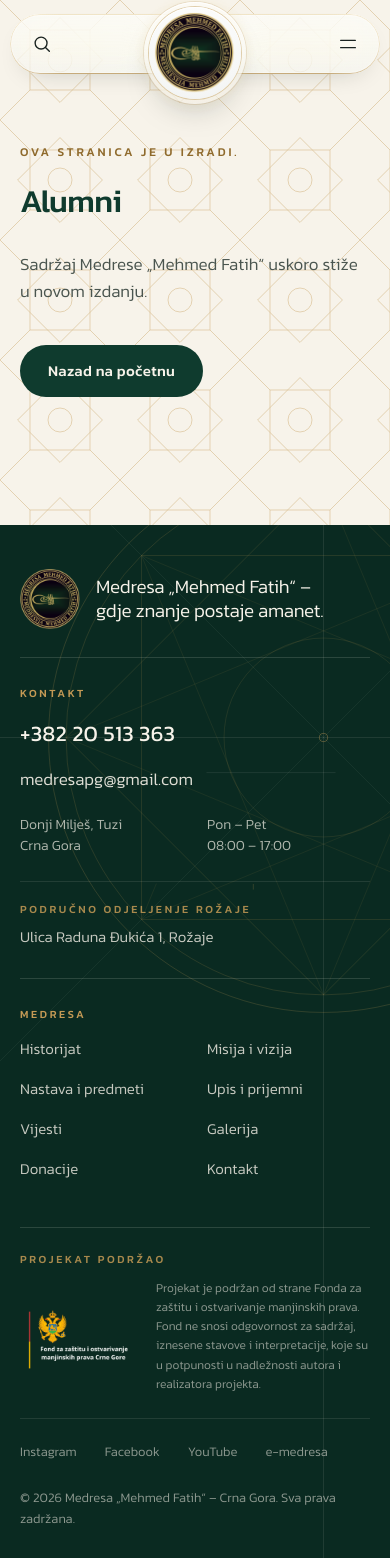
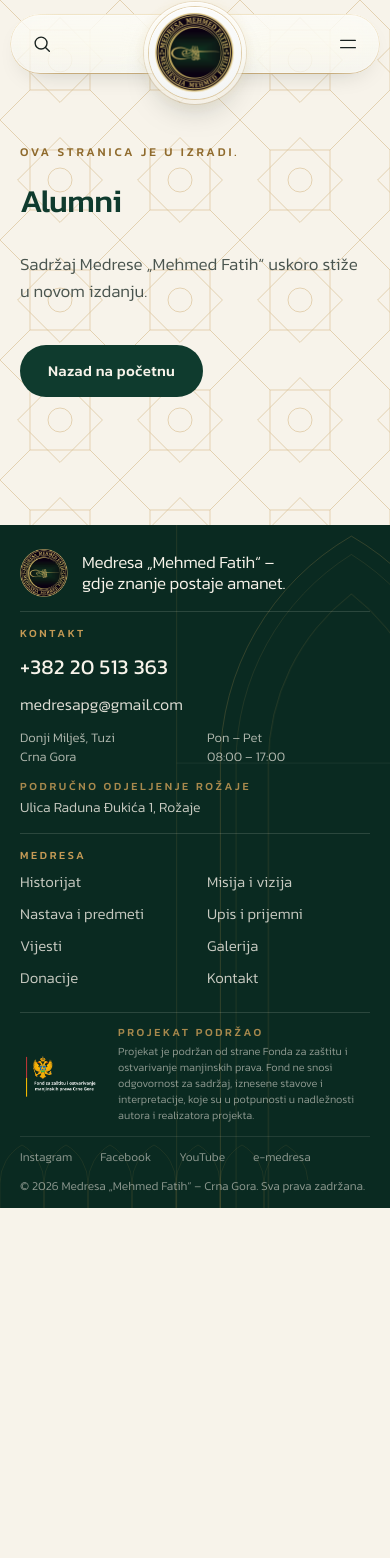
Before and after one commit to mfatih2025-dot/medresa-me, a Next.js app: page /alumni in a window 390 px wide. After the commit the page ends 1208 px from the top, so only its background shows below. Built offline with nearby package versions, Linux system fonts and the light colour scheme.

Commit message:
Footer: Islamic mihrab line art, compact mobile layout, linked Fund acknowledgement
Co-Authored-By: Claude Opus 5.5 <noreply@anthropic.com>
Claude-Session: https://claude.ai/code/session_01RNVon7CYRkTw2cpc2y3zih

```diff
--- a/src/app/globals.css
+++ b/src/app/globals.css
@@ -670,21 +670,12 @@ dialog::backdrop {
   display: none;
 }
 
-/* ---------- Footer: the construction drawing (see FooterLines.tsx) ---------- */
+/* ---------- Footer: the mihrab drawing (see FooterLines.tsx) ---------- */
 /* Strokes start undrawn only where script can draw them; reduced motion shows all at rest. */
 @media (scripting: enabled) and (prefers-reduced-motion: no-preference) {
   .fl-line {
     stroke-dasharray: 1 1;
     stroke-dashoffset: 1;
-  }
-  .fl-mark,
-  .fl-turn {
-    opacity: 0;
-  }
-  .fl-mark {
-    scale: 0.4;
-    transform-origin: 50% 50%;
-    transform-box: fill-box;
   }
   /* The footer's own hairlines draw in from the left as part of the sequence. */
   .fl-rule {
@@ -695,30 +686,21 @@ dialog::backdrop {
     stroke-dashoffset: 0;
     transition: stroke-dashoffset var(--d) cubic-bezier(0.65, 0, 0.35, 1) var(--t);
   }
-  [data-drawn] .fl-mark {
-    opacity: 1;
-    scale: 1;
-    transition:
-      opacity var(--d) ease-out var(--t),
-      scale var(--d) var(--ease-out-expo) var(--t);
-  }
   [data-drawn] .fl-rule {
     scale: 1 1;
     transition: scale 1.4s cubic-bezier(0.65, 0, 0.35, 1) var(--t, 0.3s);
   }
-  [data-drawn] .fl-turn {
-    opacity: 1;
-    transition: opacity 2.4s ease-out 6.4s;
-    animation: fl-turn 240s linear infinite;
+  /* After the drawing: the niche alone breathes, slowly, while on screen. */
+  [data-drawn] .fl-breathe {
+    animation: fl-breathe 7s ease-in-out 6.5s infinite alternate;
     animation-play-state: paused;
-    will-change: transform;
   }
-  [data-drawn][data-live] .fl-turn {
+  [data-drawn][data-live] .fl-breathe {
     animation-play-state: running;
   }
 }
-@keyframes fl-turn {
+@keyframes fl-breathe {
   to {
-    rotate: 360deg;
+    opacity: 0.45;
   }
 }
--- a/src/components/layout/Footer.tsx
+++ b/src/components/layout/Footer.tsx
@@ -28,7 +28,7 @@ function Links({ items, extra, className = "" }: { items: readonly Ext[]; extra?
             href={s.href}
             target="_blank"
             rel="noopener noreferrer"
-            className="inline-flex min-h-11 items-center px-1 transition-colors duration-200 hover:text-ivory"
+            className="inline-flex min-h-9 items-center px-1 transition-colors md:min-h-11 duration-200 hover:text-ivory"
           >
             <span className="link-u">{s.label}</span>
           </a>
@@ -42,7 +42,7 @@ const eyebrow = "eyebrow text-[0.6875rem] text-gold md:text-xs";
 
 /**
  * The closing composition: identity, contact and a short index over a fragment
- * of a large construction drawing; below, the Fund's acknowledgement and the
+ * of a large mihrab drawing; below, the Fund's acknowledgement and the
  * legal line. Phones: one compact column ruled by hairlines. Tablet: identity
  * across, contact and index side by side. Desktop: a 12-column editorial grid
  * (5 · 4 · 3) whose lower band continues the same columns.
@@ -58,19 +58,19 @@ export function Footer({ dict }: { dict: Dictionary }) {
     <footer className="relative isolate overflow-clip bg-green-deep text-ivory">
       <FooterLines />
 
-      <div className="wrap relative pb-5 pt-11 md:pb-6 md:pt-16 lg:pt-20 xl:pt-24">
-        <div className="grid gap-y-7 md:grid-cols-2 md:gap-x-10 md:gap-y-10 lg:grid-cols-12 lg:gap-x-12">
+      <div className="wrap relative pb-1.5 pt-6 md:pb-6 md:pt-16 lg:pt-20 xl:pt-24">
+        <div className="grid gap-y-3.5 md:grid-cols-2 md:gap-x-10 md:gap-y-10 lg:grid-cols-12 lg:gap-x-12">
           {/* Identity */}
-          <div className="flex items-center gap-4 md:col-span-2 md:gap-6 lg:col-span-4 lg:block">
+          <div className="flex items-center gap-3.5 md:col-span-2 md:gap-6 lg:col-span-4 lg:block">
             <Image
               src={site.logo.src}
               alt={site.name}
               width={site.logo.width}
               height={site.logo.height}
-              sizes="(min-width: 1024px) 88px, (min-width: 768px) 72px, 60px"
-              className="size-[3.75rem] shrink-0 md:size-[4.5rem] lg:size-[5.5rem]"
+              sizes="(min-width: 1024px) 88px, (min-width: 768px) 72px, 48px"
+              className="size-12 shrink-0 md:size-[4.5rem] lg:size-[5.5rem]"
             />
-            <p className="display max-w-[15em] text-[1.1875rem] font-light leading-[1.25] text-ivory [text-wrap:balance] min-[400px]:text-[1.3125rem] md:text-[1.625rem] lg:mt-8 lg:max-w-[12em] lg:text-[clamp(1.875rem,1.1rem+1.2vw,2.5rem)] lg:leading-[1.15]">
+            <p className="display max-w-[16em] text-[1.0625rem] font-light leading-[1.25] text-ivory [text-wrap:balance] min-[400px]:text-[1.1875rem] md:text-[1.625rem] lg:mt-8 lg:max-w-[12em] lg:text-[clamp(1.875rem,1.1rem+1.2vw,2.5rem)] lg:leading-[1.15]">
               {footer.tagline}
             </p>
             <div className="hidden lg:mt-10 lg:block">
@@ -84,21 +84,21 @@ export function Footer({ dict }: { dict: Dictionary }) {
           {/* Contact */}
           <div className="lg:col-span-4 lg:pt-2">
             <p className={eyebrow}>{footer.contact}</p>
-            <address className="mt-3 not-italic md:mt-4">
+            <address className="mt-1.5 not-italic md:mt-4">
               <a
                 href={contact.phoneHref}
-                className="display inline-flex min-h-11 items-center whitespace-nowrap text-[1.375rem] font-normal tracking-[0.01em] text-ivory md:text-[1.5rem]"
+                className="display inline-flex min-h-10 items-center whitespace-nowrap text-[1.3125rem] font-normal tracking-[0.01em] text-ivory md:text-[1.5rem]"
               >
                 <span className="link-u">{contact.phone}</span>
               </a>
               <br />
               <a
                 href={`mailto:${contact.email}`}
-                className="inline-flex min-h-11 items-center text-[1.0625rem] text-ivory/90"
+                className="inline-flex min-h-9 items-center text-[1rem] text-ivory/90 md:min-h-11 md:text-[1.0625rem]"
               >
                 <span className="link-u">{contact.email}</span>
               </a>
-              <div className="mt-3 grid grid-cols-2 gap-x-6 text-[0.875rem] leading-[1.55] text-ivory/70 md:mt-4 md:text-[0.9375rem]">
+              <div className="mt-1 grid grid-cols-2 gap-x-6 text-[0.8125rem] leading-[1.5] text-ivory/70 md:mt-4 md:text-[0.9375rem]">
                 <p>
                   {contact.address.map((l) => (
                     <span key={l} className="block">
@@ -111,10 +111,14 @@ export function Footer({ dict }: { dict: Dictionary }) {
                   <span className="block tabular-nums">{hours}</span>
                 </p>
               </div>
-              <div className="mt-6 md:mt-7">
-                <Rule at={1.1} className="!bg-ivory/[0.1]" />
-                <p className={`${eyebrow} mt-5 text-gold/85 md:mt-6`}>{contact.branch.name}</p>
-                <p className="mt-2 text-[0.9375rem] text-ivory/80">{contact.branch.address}</p>
+              <div className="mt-3 md:mt-7">
+                <Rule at={1.1} className="hidden !bg-ivory/[0.1] md:block" />
+                <p className={`${eyebrow} text-[0.625rem] text-gold/85 md:mt-6 md:text-xs`}>
+                  {contact.branch.name}
+                </p>
+                <p className="mt-0.5 text-[0.875rem] text-ivory/80 md:mt-2 md:text-[0.9375rem]">
+                  {contact.branch.address}
+                </p>
               </div>
             </address>
           </div>
@@ -124,12 +128,12 @@ export function Footer({ dict }: { dict: Dictionary }) {
           {/* Index */}
           <nav aria-label={footer.explore} className="lg:col-span-4 lg:pt-2">
             <p className={eyebrow}>{footer.explore}</p>
-            <ul className="mt-2 grid grid-cols-2 gap-x-6 md:mt-3 lg:grid-cols-[auto_auto] lg:justify-start lg:gap-x-8">
+            <ul className="mt-1 grid grid-cols-2 gap-x-6 md:mt-3 lg:grid-cols-[auto_auto] lg:justify-start lg:gap-x-8">
               {footer.links.map((l) => (
                 <li key={l.href}>
                   <Link
                     href={l.href}
-                    className="inline-flex min-h-10 items-center whitespace-nowrap text-[0.9375rem] text-ivory/80 transition-colors duration-200 hover:text-ivory"
+                    className="inline-flex min-h-8 items-center whitespace-nowrap text-[0.9375rem] md:min-h-10 text-ivory/80 transition-colors duration-200 hover:text-ivory"
                   >
                     <span className="link-u">{l.label}</span>
                   </Link>
@@ -139,31 +143,36 @@ export function Footer({ dict }: { dict: Dictionary }) {
           </nav>
         </div>
 
-        {/* The Fund's acknowledgement: present, quiet, below the Medresa's own identity. */}
-        <Rule at={0.3} className="mt-9 md:mt-12 lg:mt-16" />
-        <div className="grid grid-cols-[7.5rem_minmax(0,1fr)] items-center gap-x-4 gap-y-3 pt-6 md:grid-cols-[8.5rem_minmax(0,1fr)] md:gap-x-8 md:pt-7 lg:grid-cols-12 lg:gap-x-12 lg:pt-8">
-          <p
-            className={`${eyebrow} col-span-2 text-gold/85 md:col-span-1 md:col-start-2 md:row-start-1 lg:col-span-4 lg:col-start-1 lg:row-start-1 lg:self-end`}
-          >
-            {support.label}
-          </p>
+        {/* The Fund's acknowledgement: one small institutional note, linked to the Fund. */}
+        <Rule at={0.3} className="mt-4 md:mt-12 lg:mt-16" />
+        <a
+          href={support.href}
+          target="_blank"
+          rel="noopener noreferrer"
+          className="group grid grid-cols-[5.25rem_minmax(0,1fr)] items-center gap-x-3.5 py-3 md:grid-cols-[8rem_minmax(0,1fr)] md:gap-x-8 md:py-6 lg:grid-cols-12 lg:gap-x-12 lg:py-7"
+        >
           <Image
             src={support.logo.src}
             alt={support.logo.alt}
             width={support.logo.width}
             height={support.logo.height}
             unoptimized
-            className="h-auto w-full md:col-start-1 md:row-span-2 md:row-start-1 lg:col-span-4 lg:col-start-1 lg:row-span-1 lg:row-start-2 lg:w-[9.5rem]"
+            className="h-auto w-full lg:col-span-4 lg:w-[8.5rem]"
           />
-          <p className="text-[0.75rem] leading-[1.6] text-ivory/55 md:text-[0.8125rem] lg:col-span-8 lg:col-start-5 lg:row-span-2 lg:row-start-1 lg:max-w-[46em]">
-            {support.note}
-          </p>
-        </div>
+          <span className="block lg:col-span-8">
+            <span className={`${eyebrow} block text-[0.625rem] text-gold/85 md:text-xs`}>
+              {support.label}
+            </span>
+            <span className="mt-1 block text-[0.6875rem] leading-[1.45] text-ivory/55 transition-colors duration-200 group-hover:text-ivory/75 md:mt-2 md:text-[0.8125rem] md:leading-[1.6] lg:max-w-[46em]">
+              {support.note}
+            </span>
+          </span>
+        </a>
 
         {/* Legal line */}
-        <Rule at={0.7} className="mt-6 !bg-ivory/[0.1] md:mt-8" />
-        <div className="flex flex-col-reverse gap-1 pt-3 text-[0.8125rem] text-ivory/55 md:pt-4 lg:flex-row lg:items-center lg:justify-between lg:gap-6">
-          <p className="py-2">
+        <Rule at={0.7} className="!bg-ivory/[0.1]" />
+        <div className="flex flex-col-reverse pt-1 text-[0.75rem] text-ivory/55 md:gap-1 md:pt-4 md:text-[0.8125rem] lg:flex-row lg:items-center lg:justify-between lg:gap-6">
+          <p className="pb-1.5 md:py-2">
             © {year} {footer.rights}
           </p>
           <Links
--- a/src/components/layout/FooterLines.tsx
+++ b/src/components/layout/FooterLines.tsx
@@ -3,42 +3,60 @@
 import { useEffect, useRef, type CSSProperties } from "react";
 
 /*
- * The footer's background drawing: a fragment of one large construction drawing,
- * after the Medresa seal (a double ring) and the geometry of its arches. Centred
- * off the top-right of the footer and cropped by its edges.
+ * The footer's background drawing: a fragment of a large mihrab, after the
+ * Medresa's own arches. A rectangular frame (alfiz) around three nested pointed
+ * arches, running past the footer's edges so only part of it is seen, and a
+ * low arcade of small pointed arches along the footer's base.
  *
- * Sequence, once, as the footer comes into view: the horizontal axis → the
- * vertical axis → their intersection → the double ring → the eight-point star
- * (two squares) → its {8/3} star → the pointed arch inside it. Then one quiet
- * continuation: a dashed construction circle turning very slowly (paused while
- * the footer is off screen). It is not redrawn on re-entry: a drawing, once
- * made, stays made.
+ * Sequence, once, as the footer comes into view: the frame → the outer arch,
+ * rising from both jambs to meet at its apex → the second arch → the niche →
+ * the arcade, travelling across the base. Then only the niche breathes, very
+ * slowly, while the footer is on screen. Not redrawn on re-entry.
  *
  * Every stroke has pathLength=1 and is drawn with stroke-dashoffset; the
  * observer only sets data attributes on the footer, never React state.
- * Reduced motion: the complete composition, static (see globals.css).
+ * Reduced motion: the complete drawing, static (see globals.css).
  */
 
-const C = 500;
-const R = 440;
-/** Point k of eight on the star's circle, from the top, clockwise. */
-const pt = (k: number, r = R) => {
-  const a = (k * Math.PI) / 4 - Math.PI / 2;
-  return `${(C + r * Math.cos(a)).toFixed(1)} ${(C + r * Math.sin(a)).toFixed(1)}`;
-};
-const poly = (ks: number[]) => `M${ks.map((k) => pt(k)).join(" L")} Z`;
+const CX = 500;
+const SPRING = 600;
+const BASE = 2000;
 
-// Equilateral pointed arch: springing at y=560, span 240 (380 → 620).
-const ARCH = "M380 760 L380 560 A240 240 0 0 1 500 352.2 A240 240 0 0 1 620 560 L620 760";
+/**
+ * The two halves of an equilateral pointed arch over jambs at ±half (centres on
+ * the outer arch's jambs, so nested arches stay concentric), from the foot of
+ * each jamb up to the apex.
+ */
+function arch(half: number, radius = 600) {
+  const l = CX - half;
+  const r = CX + half;
+  const apex = (SPRING - Math.sqrt(radius ** 2 - 300 ** 2)).toFixed(1);
+  return [
+    `M${l} ${BASE} L${l} ${SPRING} A${radius} ${radius} 0 0 1 ${CX} ${apex}`,
+    `M${r} ${BASE} L${r} ${SPRING} A${radius} ${radius} 0 0 0 ${CX} ${apex}`,
+  ];
+}
+
+/** A row of small equilateral pointed arches on columns, from x=0 to `width`. */
+function arcade(width: number, span: number, rise: number, foot: number) {
+  const h = (span * Math.sqrt(3)) / 2;
+  let d = `M0 ${foot}`;
+  for (let x = 0; x < width; x += span) {
+    d += ` L${x} ${foot - rise} A${span} ${span} 0 0 1 ${x + span / 2} ${(foot - rise - h).toFixed(1)}`;
+    d += ` A${span} ${span} 0 0 1 ${x + span} ${foot - rise} L${x + span} ${foot}`;
+  }
+  return d;
+}
 
 /** Timing of one stroke: delay and duration in seconds. */
 const at = (t: number, d: number) => ({ "--t": `${t}s`, "--d": `${d}s` }) as CSSProperties;
 
 const gold = "var(--color-gold)";
 const ivory = "var(--color-ivory)";
+const line = { fill: "none", vectorEffect: "non-scaling-stroke", pathLength: 1 } as const;
 
 export function FooterLines() {
-  const ref = useRef<SVGSVGElement>(null);
+  const ref = useRef<HTMLDivElement>(null);
 
   useEffect(() => {
     const footer = ref.current?.closest("footer");
@@ -55,163 +73,122 @@ export function FooterLines() {
     return () => io.disconnect();
   }, []);
 
-  const line = { fill: "none", vectorEffect: "non-scaling-stroke", pathLength: 1 } as const;
+  const [outerL, outerR] = arch(300);
+  const [secondL, secondR] = arch(264, 564);
+  const [nicheL, nicheR] = arch(190, 490);
 
   return (
-    <div
-      aria-hidden
-      className="pointer-events-none absolute -right-[58%] -top-20 aspect-square w-[150%] md:-right-[30%] md:-top-48 md:w-[95%] lg:-right-[32%] lg:top-[-24vw] lg:w-[64%]"
-    >
+    <div ref={ref} aria-hidden className="pointer-events-none absolute inset-0">
+      {/* The mihrab: off the right edge, taller than the footer. */}
       <svg
-        ref={ref}
-        viewBox="0 0 1000 1000"
-        className="absolute inset-0 size-full overflow-visible"
+        viewBox="0 0 1000 2000"
+        className="absolute -right-[46%] -top-6 w-[112%] overflow-visible md:-right-[16%] md:-top-10 md:w-[62%] lg:-right-[4%] lg:-top-16 lg:w-[44%] xl:w-[40%]"
         strokeWidth={1}
       >
-        {/* 1. Axes, running far past the drawing (cropped by the footer). */}
-        <line
-          {...line}
-          className="fl-line"
-          style={at(0.15, 1.8)}
-          x1={-2400}
-          y1={C}
-          x2={3400}
-          y2={C}
-          stroke={ivory}
-          strokeOpacity={0.09}
-        />
-        <line
-          {...line}
-          className="fl-line"
-          style={at(0.75, 1.6)}
-          x1={C}
-          y1={-1400}
-          x2={C}
-          y2={2600}
-          stroke={ivory}
-          strokeOpacity={0.09}
-        />
-        {/* Diagonals of the square grid. */}
-        <line
-          {...line}
-          className="fl-line"
-          style={at(2.6, 2.2)}
-          x1={-400}
-          y1={-400}
-          x2={1400}
-          y2={1400}
-          stroke={ivory}
-          strokeOpacity={0.05}
-        />
-        <line
-          {...line}
-          className="fl-line"
-          style={at(2.8, 2.2)}
-          x1={1400}
-          y1={-400}
-          x2={-400}
-          y2={1400}
-          stroke={ivory}
-          strokeOpacity={0.05}
-        />
-
-        {/* 2. The intersection. */}
-        <g className="fl-mark" style={at(1.55, 0.6)} stroke={gold} strokeOpacity={0.4} fill="none">
-          <circle cx={C} cy={C} r={7} vectorEffect="non-scaling-stroke" />
-        </g>
-
-        {/* 3. The double ring of the seal, drawn from the top. */}
-        <g transform={`rotate(-90 ${C} ${C})`} stroke={gold}>
-          <circle
-            {...line}
-            className="fl-line"
-            style={at(1.8, 2.6)}
-            cx={C}
-            cy={C}
-            r={470}
-            strokeOpacity={0.2}
-          />
-          <circle
-            {...line}
-            className="fl-line"
-            style={at(2.1, 2.6)}
-            cx={C}
-            cy={C}
-            r={R}
-            strokeOpacity={0.16}
-          />
-          <circle
-            {...line}
-            className="fl-line"
-            style={at(4.6, 2)}
-            cx={C}
-            cy={C}
-            r={170}
-            strokeOpacity={0.12}
-          />
-        </g>
-
-        {/* 4. The eight-point star: two squares on the inner ring. */}
+        {/* Alfiz: the rectangular frame, top first, then down both sides. */}
         <path
           {...line}
           className="fl-line"
-          style={at(3.0, 2.4)}
-          d={poly([0, 2, 4, 6])}
-          stroke={gold}
-          strokeOpacity={0.15}
-        />
-        <path
-          {...line}
-          className="fl-line"
-          style={at(3.3, 2.4)}
-          d={poly([1, 3, 5, 7])}
-          stroke={gold}
-          strokeOpacity={0.15}
-        />
-        {/* Its {8/3} star. */}
-        <path
-          {...line}
-          className="fl-line"
-          style={at(4.1, 3.2)}
-          d={poly([0, 3, 6, 1, 4, 7, 2, 5])}
-          stroke={gold}
-          strokeOpacity={0.09}
-        />
-
-        {/* 5. The second structure: a pointed arch, as in the Medresa's arcades. */}
-        <line
-          {...line}
-          className="fl-line"
-          style={at(5.2, 1.2)}
-          x1={300}
-          y1={560}
-          x2={700}
-          y2={560}
+          style={at(0.2, 1.6)}
+          d="M100 0 H900"
           stroke={ivory}
           strokeOpacity={0.08}
         />
         <path
           {...line}
           className="fl-line"
-          style={at(5.5, 2.6)}
-          d={ARCH}
+          style={at(0.6, 2)}
+          d={`M100 0 V${BASE}`}
+          stroke={gold}
+          strokeOpacity={0.14}
+        />
+        <path
+          {...line}
+          className="fl-line"
+          style={at(0.6, 2)}
+          d={`M900 0 V${BASE}`}
+          stroke={gold}
+          strokeOpacity={0.14}
+        />
+
+        {/* The arches rise from both jambs and meet at the apex. */}
+        <path
+          {...line}
+          className="fl-line"
+          style={at(1.2, 2.6)}
+          d={outerL}
           stroke={gold}
           strokeOpacity={0.22}
         />
+        <path
+          {...line}
+          className="fl-line"
+          style={at(1.2, 2.6)}
+          d={outerR}
+          stroke={gold}
+          strokeOpacity={0.22}
+        />
+        <path
+          {...line}
+          className="fl-line"
+          style={at(1.7, 2.6)}
+          d={secondL}
+          stroke={gold}
+          strokeOpacity={0.12}
+        />
+        <path
+          {...line}
+          className="fl-line"
+          style={at(1.7, 2.6)}
+          d={secondR}
+          stroke={gold}
+          strokeOpacity={0.12}
+        />
+
+        {/* Impost: the springing line, drawn across the jambs. */}
+        <path
+          {...line}
+          className="fl-line"
+          style={at(3.2, 1.4)}
+          d={`M100 ${SPRING} H900`}
+          stroke={ivory}
+          strokeOpacity={0.06}
+        />
+
+        {/* The niche: the last arch, which keeps breathing. */}
+        <g className="fl-breathe">
+          <path
+            {...line}
+            className="fl-line"
+            style={at(3.6, 2.4)}
+            d={nicheL}
+            stroke={gold}
+            strokeOpacity={0.18}
+          />
+          <path
+            {...line}
+            className="fl-line"
+            style={at(3.6, 2.4)}
+            d={nicheR}
+            stroke={gold}
+            strokeOpacity={0.18}
+          />
+        </g>
       </svg>
 
-      {/* 6. Continuation: a dashed construction circle, turning very slowly. */}
-      <svg viewBox="0 0 1000 1000" className="fl-turn absolute inset-0 size-full">
-        <circle
-          cx={C}
-          cy={C}
-          r={330}
-          fill="none"
+      {/* The arcade along the base, travelling across the footer. */}
+      <svg
+        viewBox="0 0 3600 120"
+        className="absolute bottom-0 left-0 h-[5.5rem] w-[165rem] overflow-visible md:h-[7.5rem] md:w-[225rem]"
+        strokeWidth={1}
+      >
+        <path
+          {...line}
+          className="fl-line"
+          style={at(4.4, 4.5)}
+          d={arcade(3600, 60, 34, 120)}
           stroke={gold}
-          strokeOpacity={0.14}
-          strokeWidth={1}
-          strokeDasharray="2 10"
-          vectorEffect="non-scaling-stroke"
+          strokeOpacity={0.1}
         />
       </svg>
     </div>
--- a/src/content/bs.ts
+++ b/src/content/bs.ts
@@ -365,6 +365,7 @@ export const bs = {
     ],
     support: {
       label: "Projekat podržao",
+      href: "https://www.fzm.me/",
       // The Fund's own logo, unaltered (from medresa.me; white type for dark grounds).
       logo: {
         src: "/brand/fond-manjinska-prava.png",
```
